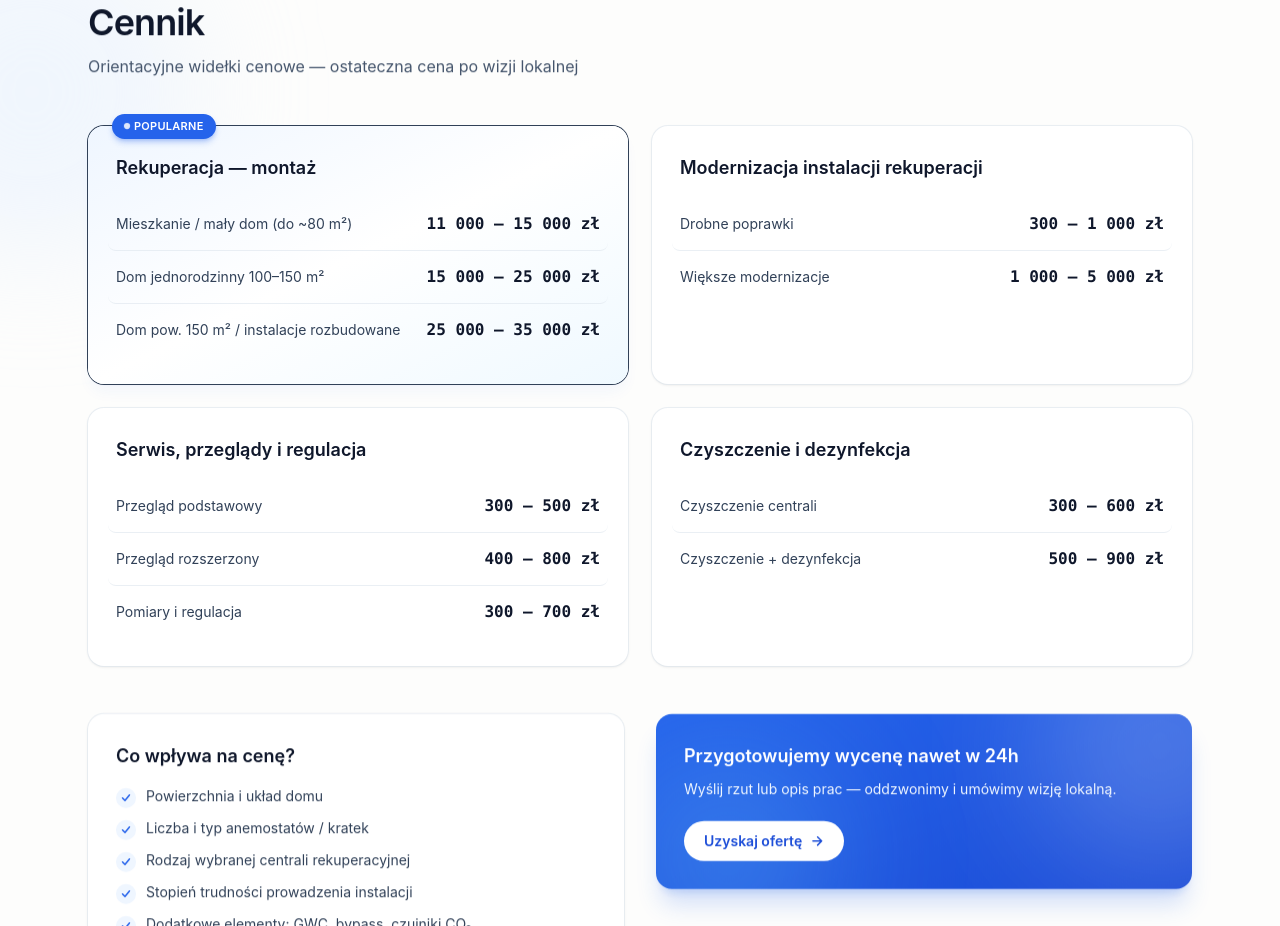
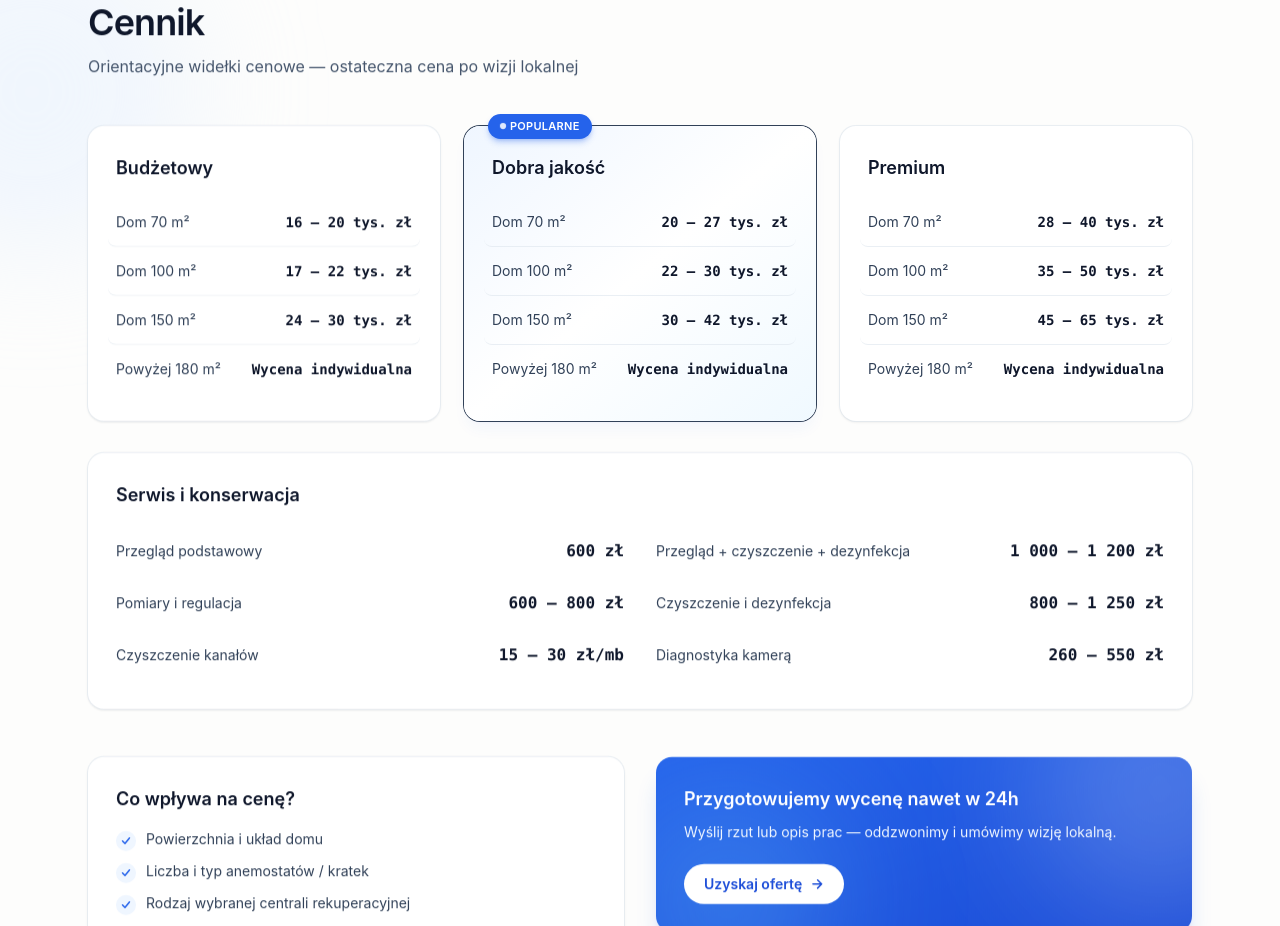
Before and after one commit to kubo550/bartoszek-landing, a React (Vite) app: page / in a window 1280 px wide. Shown: the part 3820-4746 px from the top of the page. Built offline with nearby package versions, Linux system fonts and the light colour scheme; no server answers.

Commit message:
Update pricing structure and component logic

```diff
--- a/src/components/Pricing.tsx
+++ b/src/components/Pricing.tsx
@@ -14,12 +14,12 @@ export function Pricing() {
       <div className="relative mx-auto max-w-6xl px-4 md:px-6">
         <SectionHeader eyebrow={t.pricing.title} title={t.pricing.title} subtitle={t.pricing.subtitle} />
 
-        <div className="mt-12 grid gap-6 md:grid-cols-2">
-          {t.pricing.groups.map((group, idx) => {
-            const featured = idx === 0
+        <div className="mt-12 grid gap-6 md:grid-cols-3">
+          {t.pricing.tiers.map((tier, idx) => {
+            const featured = idx === 1
             return (
               <div
-                key={group.title}
+                key={tier.title}
                 data-reveal
                 style={{ transitionDelay: `${idx * 70}ms` }}
                 className={`relative rounded-2xl p-6 md:p-7 transition hover:-translate-y-0.5 ${
@@ -37,15 +37,15 @@ export function Pricing() {
                     Popularne
                   </span>
                 )}
-                <h3 className="text-lg font-semibold text-slate-900 dark:text-white">{group.title}</h3>
+                <h3 className="text-lg font-semibold text-slate-900 dark:text-white">{tier.title}</h3>
                 <ul className="mt-4 divide-y divide-slate-200/70 dark:divide-slate-700/70">
-                  {group.items.map((item) => (
+                  {tier.items.map((item) => (
                     <li
                       key={item.label}
                       className="flex items-baseline justify-between gap-4 py-3.5 text-sm rounded-lg px-2 -mx-2 hover:bg-slate-50/80 transition-colors dark:hover:bg-slate-800/60"
                     >
                       <span className="text-slate-700 dark:text-slate-300">{item.label}</span>
-                      <span className="whitespace-nowrap font-mono text-base font-semibold text-slate-900 tabular-nums dark:text-white">
+                      <span className="whitespace-nowrap font-mono text-sm font-semibold text-slate-900 tabular-nums dark:text-white">
                         {item.price}
                       </span>
                     </li>
@@ -54,6 +54,26 @@ export function Pricing() {
               </div>
             )
           })}
+        </div>
+
+        <div
+          data-reveal
+          className="mt-8 rounded-2xl bg-white ring-1 ring-slate-200/70 p-6 md:p-7 shadow-sm dark:bg-slate-900 dark:ring-slate-800 dark:shadow-none"
+        >
+          <h3 className="text-lg font-semibold text-slate-900 dark:text-white">{t.pricing.servicesGroup.title}</h3>
+          <ul className="mt-4 grid gap-x-8 sm:grid-cols-2 divide-y divide-slate-200/70 sm:divide-y-0 dark:divide-slate-700/70">
+            {t.pricing.servicesGroup.items.map((item) => (
+              <li
+                key={item.label}
+                className="flex items-baseline justify-between gap-4 py-3.5 text-sm rounded-lg px-2 -mx-2 hover:bg-slate-50/80 transition-colors dark:hover:bg-slate-800/60"
+              >
+                <span className="text-slate-700 dark:text-slate-300">{item.label}</span>
+                <span className="whitespace-nowrap font-mono text-base font-semibold text-slate-900 tabular-nums dark:text-white">
+                  {item.price}
+                </span>
+              </li>
+            ))}
+          </ul>
         </div>
 
         <div className="mt-12 grid gap-8 md:grid-cols-2 items-start">
--- a/src/locales/en.json
+++ b/src/locales/en.json
@@ -90,38 +90,46 @@
   "pricing": {
     "title": "Pricing",
     "subtitle": "Indicative price ranges — final price after an on-site visit",
-    "groups": [
+    "tiers": [
       {
-        "title": "MVHR — installation",
+        "title": "Budget",
         "items": [
-          { "label": "Flat / small home (up to ~80 m²)", "price": "11,000 – 15,000 PLN" },
-          { "label": "Single-family home 100–150 m²", "price": "15,000 – 25,000 PLN" },
-          { "label": "Home over 150 m² / extensive installs", "price": "25,000 – 35,000 PLN" }
+          { "label": "Home 70 m²", "price": "16,000 – 20,000 PLN" },
+          { "label": "Home 100 m²", "price": "17,000 – 22,000 PLN" },
+          { "label": "Home 150 m²", "price": "24,000 – 30,000 PLN" },
+          { "label": "Over 180 m²", "price": "Custom quote" }
         ]
       },
       {
-        "title": "MVHR modernisation",
+        "title": "Good quality",
         "items": [
-          { "label": "Minor fixes", "price": "300 – 1,000 PLN" },
-          { "label": "Larger upgrades", "price": "1,000 – 5,000 PLN" }
+          { "label": "Home 70 m²", "price": "20,000 – 27,000 PLN" },
+          { "label": "Home 100 m²", "price": "22,000 – 30,000 PLN" },
+          { "label": "Home 150 m²", "price": "30,000 – 42,000 PLN" },
+          { "label": "Over 180 m²", "price": "Custom quote" }
         ]
       },
       {
-        "title": "Service, inspections & balancing",
+        "title": "Premium",
         "items": [
-          { "label": "Basic inspection", "price": "300 – 500 PLN" },
-          { "label": "Extended inspection", "price": "400 – 800 PLN" },
-          { "label": "Measurements & balancing", "price": "300 – 700 PLN" }
-        ]
-      },
-      {
-        "title": "Cleaning & disinfection",
-        "items": [
-          { "label": "Unit cleaning", "price": "300 – 600 PLN" },
-          { "label": "Cleaning + disinfection", "price": "500 – 900 PLN" }
+          { "label": "Home 70 m²", "price": "28,000 – 40,000 PLN" },
+          { "label": "Home 100 m²", "price": "35,000 – 50,000 PLN" },
+          { "label": "Home 150 m²", "price": "45,000 – 65,000 PLN" },
+          { "label": "Over 180 m²", "price": "Custom quote" }
         ]
       }
     ],
+    "servicesGroup": {
+      "title": "Service & maintenance",
+      "items": [
+        { "label": "Basic inspection", "price": "600 PLN" },
+        { "label": "Inspection + cleaning + disinfection", "price": "1,000 – 1,200 PLN" },
+        { "label": "Measurements & balancing", "price": "600 – 800 PLN" },
+        { "label": "Cleaning & disinfection", "price": "800 – 1,250 PLN" },
+        { "label": "Duct cleaning", "price": "15 – 30 PLN/lm" },
+        { "label": "Camera diagnostics", "price": "260 – 550 PLN" }
+      ]
+    },
     "whatAffectsTitle": "What affects the price?",
     "whatAffects": [
       "Home size and layout",
--- a/src/locales/pl.json
+++ b/src/locales/pl.json
@@ -90,38 +90,46 @@
   "pricing": {
     "title": "Cennik",
     "subtitle": "Orientacyjne widełki cenowe — ostateczna cena po wizji lokalnej",
-    "groups": [
+    "tiers": [
       {
-        "title": "Rekuperacja — montaż",
+        "title": "Budżetowy",
         "items": [
-          { "label": "Mieszkanie / mały dom (do ~80 m²)", "price": "11 000 – 15 000 zł" },
-          { "label": "Dom jednorodzinny 100–150 m²", "price": "15 000 – 25 000 zł" },
-          { "label": "Dom pow. 150 m² / instalacje rozbudowane", "price": "25 000 – 35 000 zł" }
+          { "label": "Dom 70 m²", "price": "16 – 20 tys. zł" },
+          { "label": "Dom 100 m²", "price": "17 – 22 tys. zł" },
+          { "label": "Dom 150 m²", "price": "24 – 30 tys. zł" },
+          { "label": "Powyżej 180 m²", "price": "Wycena indywidualna" }
         ]
       },
       {
-        "title": "Modernizacja instalacji rekuperacji",
+        "title": "Dobra jakość",
         "items": [
-          { "label": "Drobne poprawki", "price": "300 – 1 000 zł" },
-          { "label": "Większe modernizacje", "price": "1 000 – 5 000 zł" }
+          { "label": "Dom 70 m²", "price": "20 – 27 tys. zł" },
+          { "label": "Dom 100 m²", "price": "22 – 30 tys. zł" },
+          { "label": "Dom 150 m²", "price": "30 – 42 tys. zł" },
+          { "label": "Powyżej 180 m²", "price": "Wycena indywidualna" }
         ]
       },
       {
-        "title": "Serwis, przeglądy i regulacja",
+        "title": "Premium",
         "items": [
-          { "label": "Przegląd podstawowy", "price": "300 – 500 zł" },
-          { "label": "Przegląd rozszerzony", "price": "400 – 800 zł" },
-          { "label": "Pomiary i regulacja", "price": "300 – 700 zł" }
-        ]
-      },
-      {
-        "title": "Czyszczenie i dezynfekcja",
-        "items": [
-          { "label": "Czyszczenie centrali", "price": "300 – 600 zł" },
-          { "label": "Czyszczenie + dezynfekcja", "price": "500 – 900 zł" }
+          { "label": "Dom 70 m²", "price": "28 – 40 tys. zł" },
+          { "label": "Dom 100 m²", "price": "35 – 50 tys. zł" },
+          { "label": "Dom 150 m²", "price": "45 – 65 tys. zł" },
+          { "label": "Powyżej 180 m²", "price": "Wycena indywidualna" }
         ]
       }
     ],
+    "servicesGroup": {
+      "title": "Serwis i konserwacja",
+      "items": [
+        { "label": "Przegląd podstawowy", "price": "600 zł" },
+        { "label": "Przegląd + czyszczenie + dezynfekcja", "price": "1 000 – 1 200 zł" },
+        { "label": "Pomiary i regulacja", "price": "600 – 800 zł" },
+        { "label": "Czyszczenie i dezynfekcja", "price": "800 – 1 250 zł" },
+        { "label": "Czyszczenie kanałów", "price": "15 – 30 zł/mb" },
+        { "label": "Diagnostyka kamerą", "price": "260 – 550 zł" }
+      ]
+    },
     "whatAffectsTitle": "Co wpływa na cenę?",
     "whatAffects": [
       "Powierzchnia i układ domu",
```
